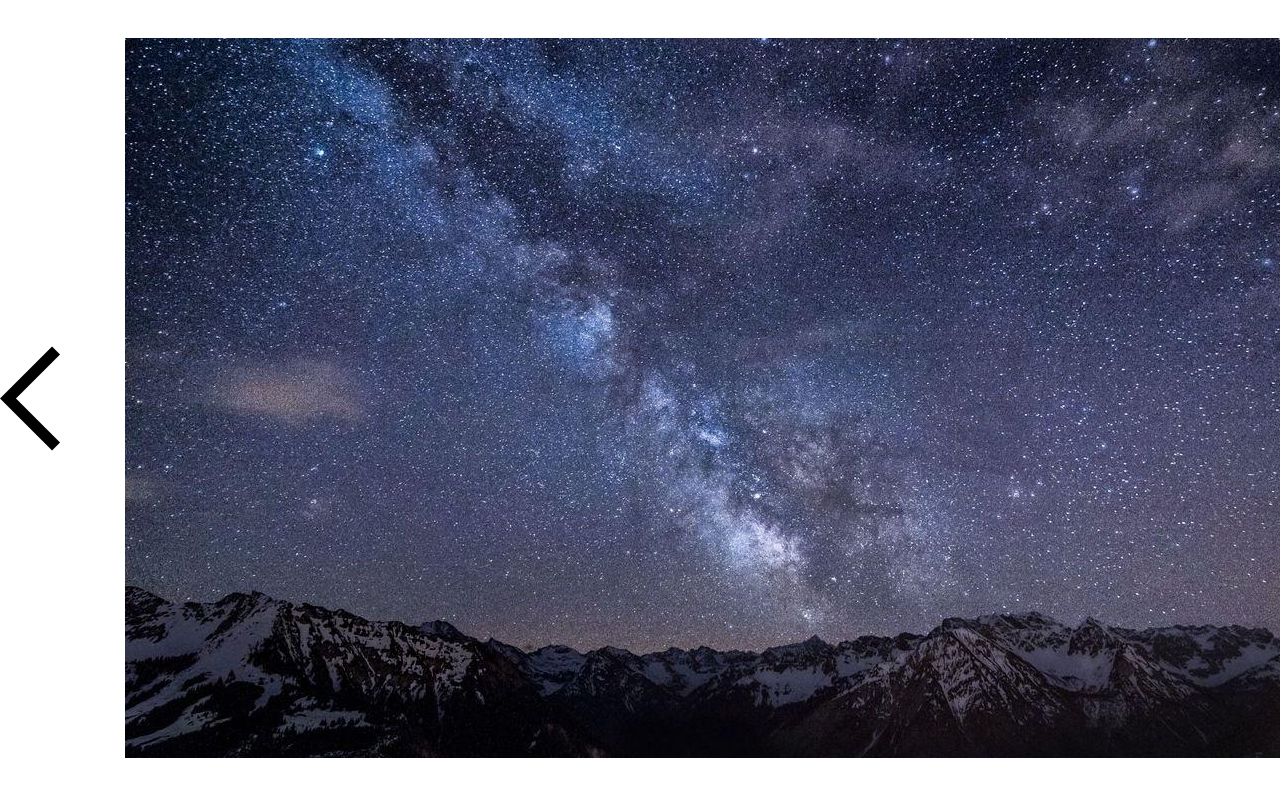
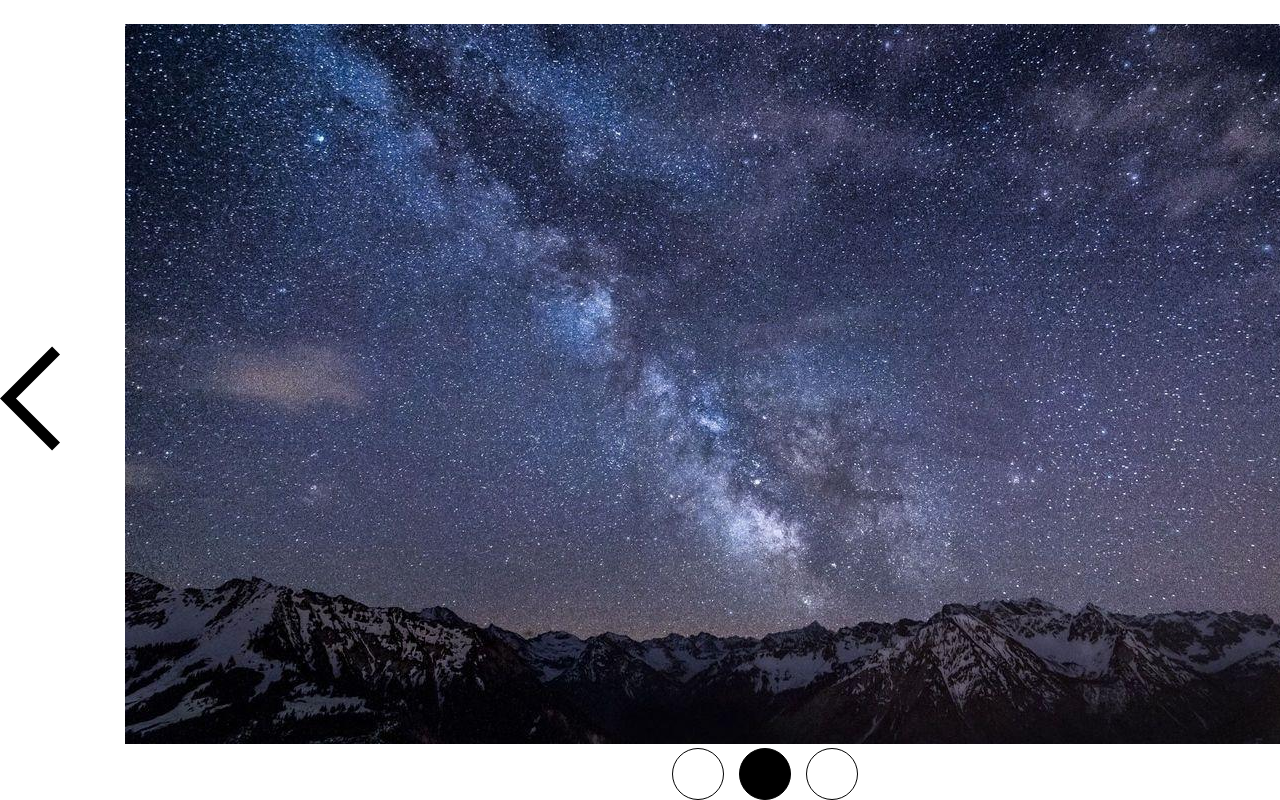
Before and after one commit to rewthex/dropdown-carousel, a plain HTML site: page carousel.html in a window 1280 px wide. Shown: the top 800 px of the page. Drawn offline with Linux system fonts and the light colour scheme.

Commit message:
Indicators working

```diff
--- a/carousel.html
+++ b/carousel.html
@@ -32,6 +32,11 @@
 					/>
 				</svg>
 			</div>
+			<div class="indicators">
+				<span class="circle"></span>
+				<span class="circle"></span>
+				<span class="circle"></span>
+			</div>
 		</div>
 	</body>
 </html>
--- a/carousel.script.js
+++ b/carousel.script.js
@@ -12,27 +12,30 @@ const createImgArray = () => {
 	return [fallImg, galaxyImg, lakeImg];
 };
 
-const screenController = (slideDiv) => {
+const screenController = (slideDiv, indicatorsDiv) => {
 	const images = createImgArray();
-  if (!images.length) {
-    slideDiv.innerText = 'No images :('
-    return;
-  }
 	let imagesLength = images.length;
 	let currentImage = 0;
 
-	slideDiv.append(images[currentImage]);
+	slideDiv.appendChild(images[currentImage]);
+	indicatorsDiv.children[currentImage].classList.add('circle-active')
 
 	const rotateCarousel = (direction) => {
 		slideDiv.removeChild(images[currentImage]);
+		indicatorsDiv.children[currentImage].classList.remove('circle-active')
 		if (direction === 'backward') {
 			currentImage = (currentImage - 1 + imagesLength) % imagesLength;
 		}
 		if (direction === 'forward') {
 			currentImage = (currentImage + 1) % imagesLength;
 		}
-		slideDiv.append(images[currentImage]);
+		indicatorsDiv.children[currentImage].classList.add('circle-active')
+		slideDiv.appendChild(images[currentImage]);
 	};
+
+	setInterval(()=> {
+		rotateCarousel('forward')
+	}, 5000)
 
   return { rotateCarousel }
 };
@@ -45,9 +48,10 @@ const initializeEventListeners = (controller) => {
 };
 
 const slideDiv = document.querySelector('.slide');
-const controller = screenController(slideDiv);
+const indicatorsDiv = document.querySelector('.indicators')
+const controller = screenController(slideDiv, indicatorsDiv);
 initializeEventListeners(controller);
 
-setInterval(()=> {
-  controller.rotateCarousel('forward')
-}, 5000)
+
+
+console.log(indicatorsDiv.children[0])
--- a/carousel.style.css
+++ b/carousel.style.css
@@ -10,7 +10,10 @@ img::selection {
 	height: 100vh;
 	display: grid;
 	grid-template-columns: 1fr 8fr 1fr;
-	grid-template-areas: 'backward slide forward';
+	grid-template-rows: 1fr 6fr 1fr;
+	grid-template-areas: 'backward .          forward'
+											 'backward slide      forward'
+											 'backward indicators forward';
 }
 
 .backward,
@@ -38,3 +41,23 @@ img::selection {
 .forward {
 	grid-area: forward;
 }
+
+.indicators {
+	display: flex;
+	justify-content: center;
+	gap: 15px;
+	grid-area: indicators;
+
+}
+
+.circle {
+	height: 50px;
+	width: 50px;
+	border: 1px solid black;
+	border-radius: 50%;
+	display: inline-block;
+}
+
+.circle-active {
+	background-color: black;
+}
```
